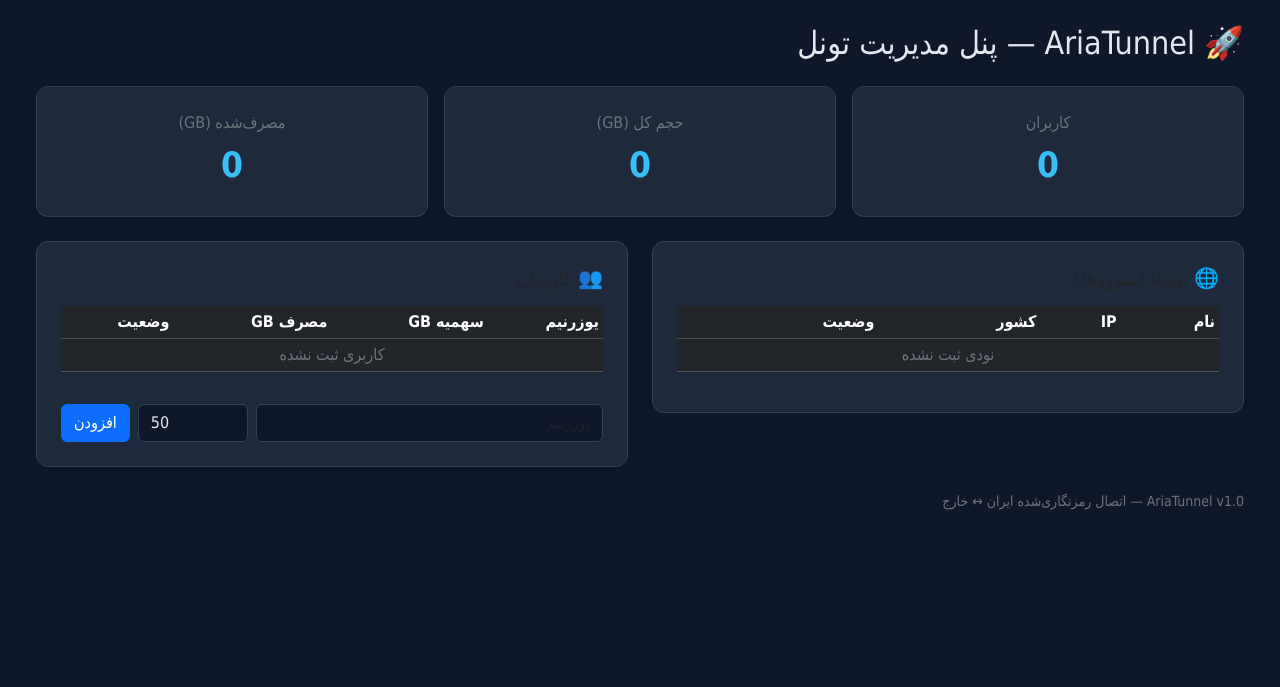
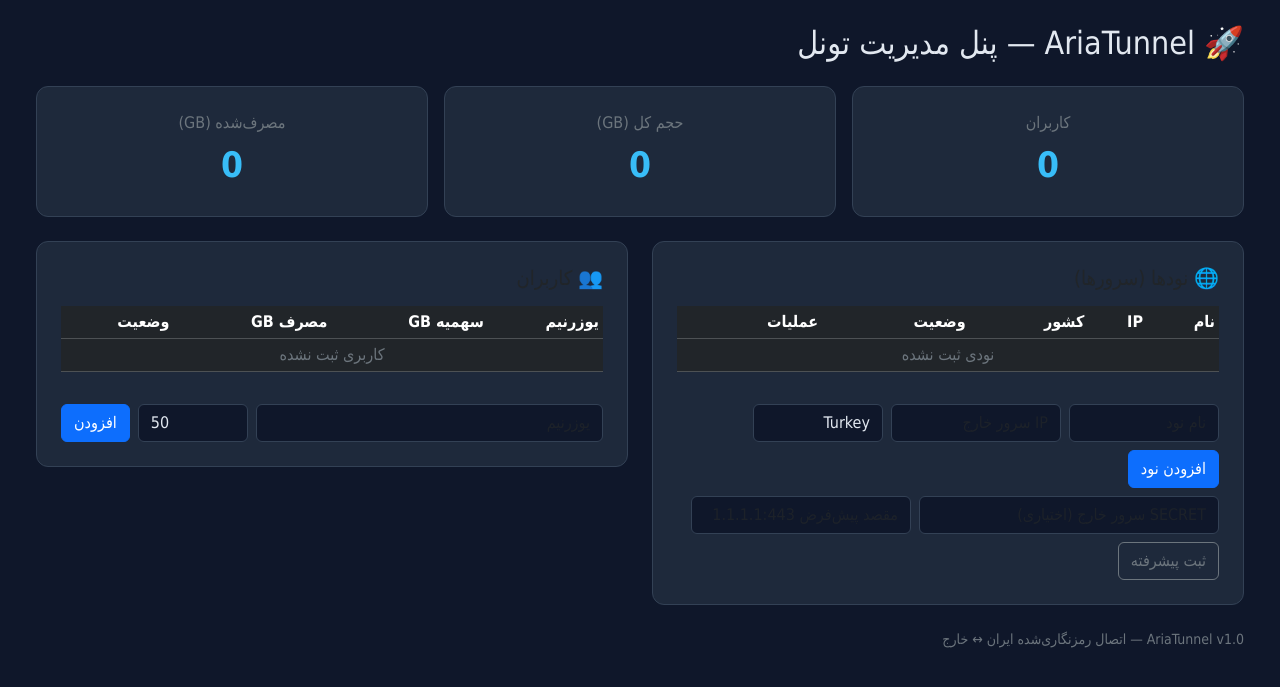
Before and after one commit to Hosein21378/ariatunnel, a FastAPI app: page / in a window 1280 px wide. Shown: the top 687 px of the page. Run offline with FastAPI, Linux system fonts and the light colour scheme; data that the repository does not hold is empty.

Commit message:
feat: one-line installer, panel-side node connect/disconnect, per-node secret+dest

```diff
--- a/panel/main.py
+++ b/panel/main.py
@@ -4,6 +4,9 @@ from fastapi.templating import Jinja2Templates
 import uvicorn
 import os
 import sqlite3
+import subprocess
+import signal
+import sys
 from pathlib import Path
 
 BASE_DIR = Path(__file__).resolve().parent
@@ -31,10 +34,28 @@ def init_db():
                 country TEXT,
                 status TEXT DEFAULT 'online'
             )''')
+    cols = [r[1] for r in c.execute("PRAGMA table_info(nodes)")]
+    if "local_port" not in cols:
+        c.execute("ALTER TABLE nodes ADD COLUMN local_port INTEGER")
+    if "pid" not in cols:
+        c.execute("ALTER TABLE nodes ADD COLUMN pid INTEGER")
+    if "secret" not in cols:
+        c.execute("ALTER TABLE nodes ADD COLUMN secret TEXT")
+    if "dest" not in cols:
+        c.execute("ALTER TABLE nodes ADD COLUMN dest TEXT DEFAULT '1.1.1.1:443'")
     conn.commit()
     conn.close()
 
 init_db()
+
+CORE_CLIENT = str(BASE_DIR.parent / "core" / "client.py")
+SECRET_FILE = "/etc/ariatunnel.secret"
+
+def _secret():
+    try:
+        return Path(SECRET_FILE).read_text().strip()
+    except Exception:
+        return os.getenv("TUNNEL_SECRET", "AriaTunnelSecureKey2026!")
 
 @app.get("/", response_class=HTMLResponse)
 async def dashboard(request: Request):
@@ -68,9 +89,71 @@ async def add_user(username: str = Form(...), traffic_gb: float = Form(50.0)):
     conn.close()
     return RedirectResponse(url="/", status_code=303)
 
+@app.post("/add_node")
+async def add_node(name: str = Form(...), ip: str = Form(...), country: str = Form("Turkey"),
+                   secret: str = Form(""), dest: str = Form("1.1.1.1:443")):
+    conn = sqlite3.connect(DB_FILE)
+    c = conn.cursor()
+    try:
+        c.execute("INSERT INTO nodes (name, ip, country, status, secret, dest) VALUES (?, ?, ?, 'offline', ?, ?)",
+                  (name, ip, country, secret or None, dest))
+        conn.commit()
+    except Exception:
+        pass
+    conn.close()
+    return RedirectResponse(url="/", status_code=303)
+
+def _alive(pid):
+    if not pid:
+        return False
+    try:
+        os.kill(pid, 0)
+        return True
+    except Exception:
+        return False
+
+@app.post("/connect/{node_id}")
+async def connect_node(node_id: int):
+    conn = sqlite3.connect(DB_FILE)
+    c = conn.cursor()
+    row = c.execute("SELECT ip, local_port, pid, secret, dest FROM nodes WHERE id=?", (node_id,)).fetchone()
+    if not row:
+        conn.close()
+        raise HTTPException(404, "node not found")
+    ip, local_port, pid, node_secret, dest = row
+    if _alive(pid):
+        conn.close()
+        return RedirectResponse(url="/", status_code=303)
+    local_port = local_port or (10800 + node_id)
+    env = dict(os.environ, SERVER_HOST=ip, SERVER_PORT=os.getenv("TUNNEL_PORT", "8443"),
+               LOCAL_PORT=str(local_port), TUNNEL_SECRET=node_secret or _secret(),
+               TARGET_DEST=dest or "1.1.1.1:443")
+    proc = subprocess.Popen([sys.executable, CORE_CLIENT], env=env,
+                            stdout=subprocess.DEVNULL, stderr=subprocess.DEVNULL,
+                            start_new_session=True)
+    c.execute("UPDATE nodes SET local_port=?, pid=?, status='online' WHERE id=?",
+              (local_port, proc.pid, node_id))
+    conn.commit()
+    conn.close()
+    return RedirectResponse(url="/", status_code=303)
+
+@app.post("/disconnect/{node_id}")
+async def disconnect_node(node_id: int):
+    conn = sqlite3.connect(DB_FILE)
+    c = conn.cursor()
+    row = c.execute("SELECT pid FROM nodes WHERE id=?", (node_id,)).fetchone()
+    if row and row[0]:
+        try:
+            os.kill(row[0], signal.SIGTERM)
+        except Exception:
+            pass
+    c.execute("UPDATE nodes SET pid=NULL, status='offline' WHERE id=?", (node_id,))
+    conn.commit()
+    conn.close()
+    return RedirectResponse(url="/", status_code=303)
+
 @app.get("/api/status")
 async def api_status():
     return {"status": "ok", "service": "AriaTunnel Panel"}
-
 if __name__ == "__main__":
     uvicorn.run("main:app", host="0.0.0.0", port=8000, reload=True)
--- a/panel/templates/index.html
+++ b/panel/templates/index.html
@@ -45,7 +45,7 @@
                 <div class="card p-4">
                     <h5 class="mb-3">🌐 نودها (سرورها)</h5>
                     <table class="table table-dark table-sm align-middle">
-                        <thead><tr><th>نام</th><th>IP</th><th>کشور</th><th>وضعیت</th></tr></thead>
+                        <thead><tr><th>نام</th><th>IP</th><th>کشور</th><th>وضعیت</th><th>عملیات</th></tr></thead>
                         <tbody>
                         {% for n in nodes %}
                         <tr>
@@ -53,12 +53,37 @@
                             <td>{{ n[2] }}</td>
                             <td>{{ n[3] }}</td>
                             <td><span class="badge {{ 'badge-online' if n[4]=='online' else 'badge-offline' }}">{{ n[4] }}</span></td>
+                            <td>
+                                {% if n[6] %}
+                                <span class="text-success small">:{{ n[5] }}</span>
+                                <form method="post" action="/disconnect/{{ n[0] }}" style="display:inline">
+                                    <button class="btn btn-sm btn-outline-danger">قطع</button>
+                                </form>
+                                {% else %}
+                                <form method="post" action="/connect/{{ n[0] }}" style="display:inline">
+                                    <button class="btn btn-sm btn-outline-success">اتصال تونل</button>
+                                </form>
+                                {% endif %}
+                            </td>
                         </tr>
                         {% else %}
-                        <tr><td colspan="4" class="text-secondary text-center">نودی ثبت نشده</td></tr>
+                        <tr><td colspan="5" class="text-secondary text-center">نودی ثبت نشده</td></tr>
                         {% endfor %}
                         </tbody>
                     </table>
+                    <form method="post" action="/add_node" class="d-flex gap-2 mt-3 flex-wrap">
+                        <input name="name" class="form-control" placeholder="نام نود" required style="max-width:150px">
+                        <input name="ip" class="form-control" placeholder="IP سرور خارج" required style="max-width:170px">
+                        <select name="country" class="form-control" style="max-width:130px">
+                            <option>Turkey</option><option>Germany</option><option>Netherlands</option><option>UAE</option><option>Finland</option>
+                        </select>
+                        <button class="btn btn-primary">افزودن نود</button>
+                    </form>
+                    <form method="post" action="/add_node" class="d-flex gap-2 mt-2 flex-wrap">
+                        <input name="secret" class="form-control" placeholder="SECRET سرور خارج (اختیاری)" style="max-width:300px">
+                        <input name="dest" class="form-control" placeholder="مقصد پیش‌فرض 1.1.1.1:443" style="max-width:220px">
+                        <button class="btn btn-outline-secondary">ثبت پیشرفته</button>
+                    </form>
                 </div>
             </div>
             <div class="col-md-6">
```
Also changed, not shown: tests/panel_e2e.py (added, +74 -0 lines), README.md, 1 other file.
